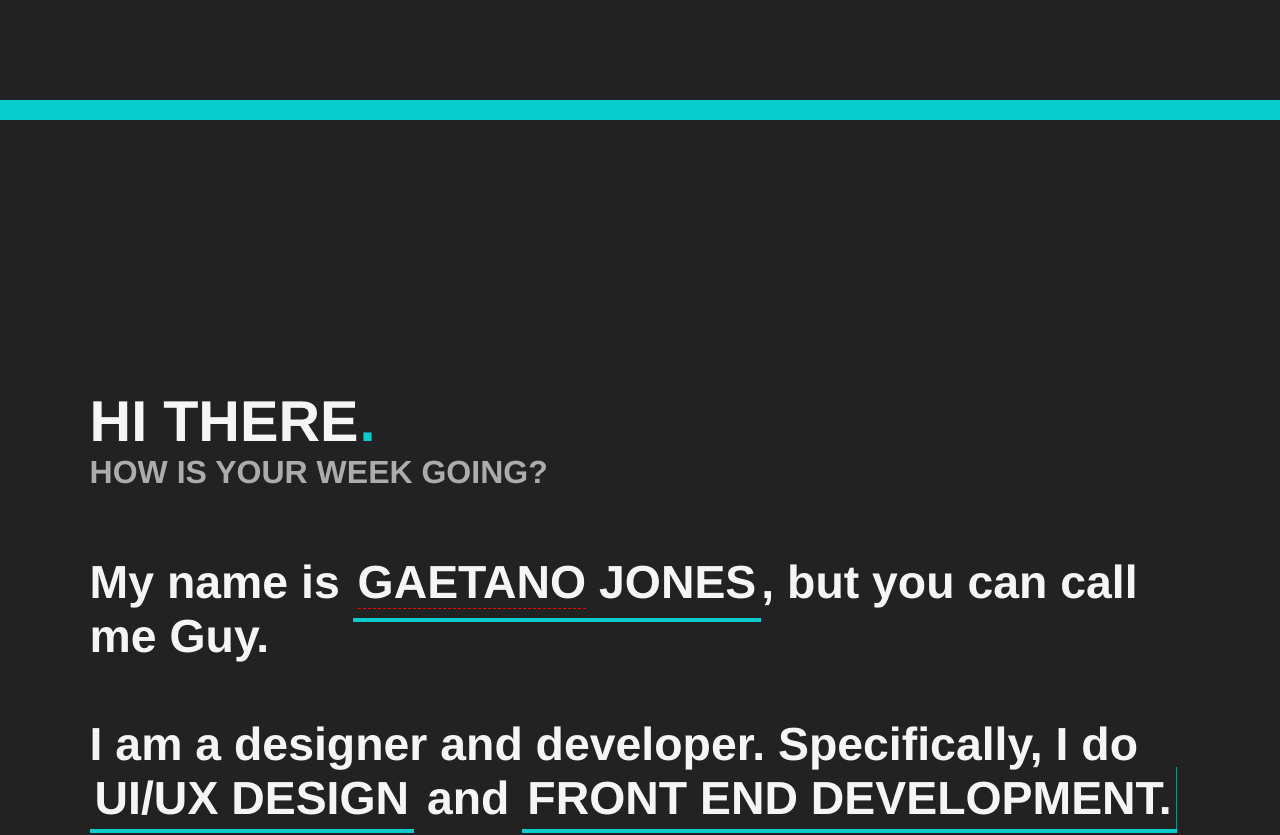
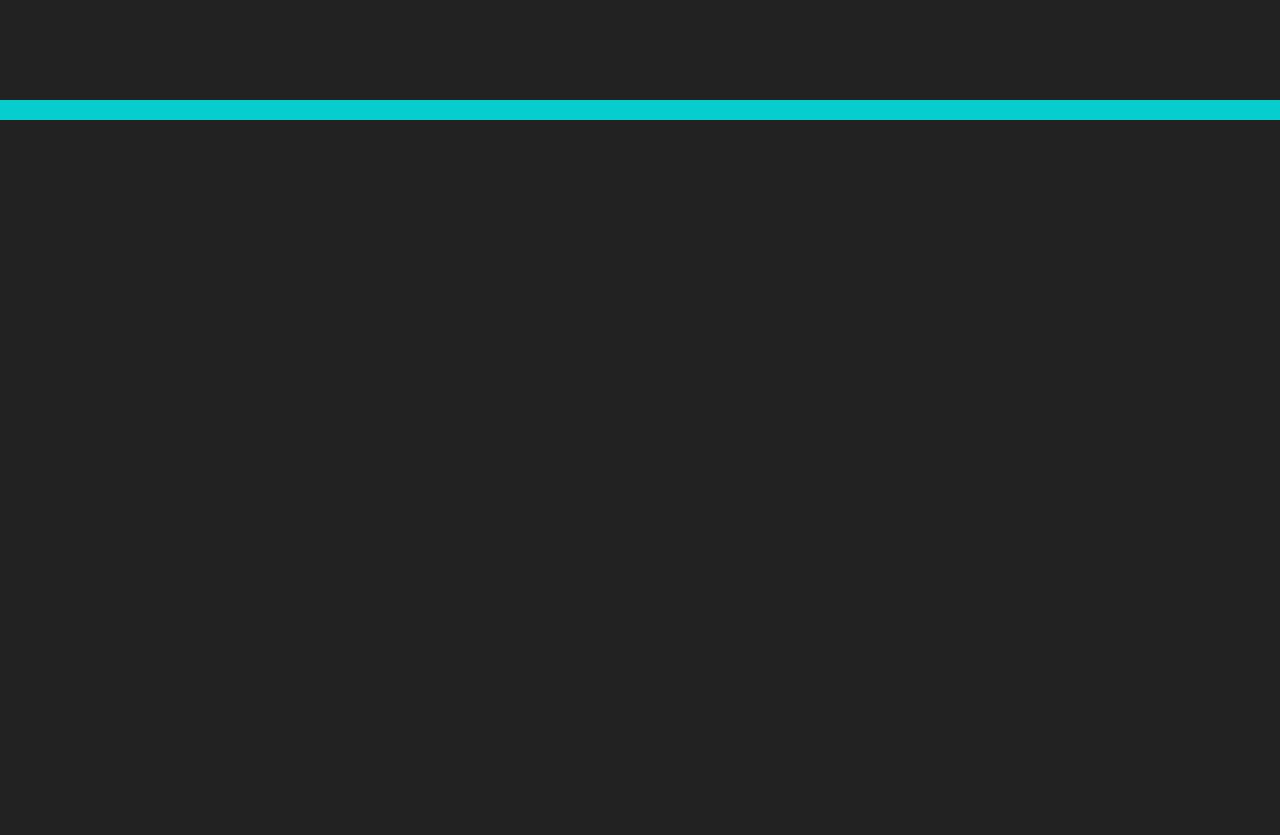
Before and after one commit to gjonesdev/gjones_design, a React (Create React App) app: page / in a window 1280 px wide. Shown: the part 680-1515 px from the top of the page. After the commit the page ends 800 px from the top, so only its background shows below. Built offline with nearby package versions, Linux system fonts and the light colour scheme.

Commit message:
replaced swiper with css scroll snap

```diff
--- a/package.json
+++ b/package.json
@@ -19,7 +19,6 @@
     "react-tiger-transition": "^4.1.2",
     "react-transition-group": "^4.4.1",
     "react-typist": "^2.0.5",
-    "swiper": "^6.5.4",
     "web-vitals": "^0.2.4"
   },
   "scripts": {
--- a/src/App.css
+++ b/src/App.css
@@ -237,10 +237,30 @@ h5 {
 	background-color: #09CCCC;
 }
 
-.switch-wrapper {
-	position: relative;
+.scroller {
+	overflow: scroll;
+	height: 100vh;
+	scroll-snap-type: mandatory;
+	scroll-snap-points-y: repeat(100vh);
+	scroll-snap-type: y mandatory;
+	/* transition: .4s ease-out; */
 }
 
-.switch-wrapper>div {
-	position: absolute;
+.scroller section {
+	height: 100vh;
+	scroll-snap-align: start;
 }
+
+.fade-in-section {
+	opacity: 0;
+	transform: translateY(20vh);
+	visibility: hidden;
+	transition: opacity 0.6s ease-out, transform 1.2s ease-out;
+	will-change: opacity, visibility;
+}
+
+.fade-in-section.is-visible {
+	opacity: 1;
+	transform: none;
+	visibility: visible;
+}
--- a/src/components/About.js
+++ b/src/components/About.js
@@ -1,28 +1,10 @@
 // cSpell:enableCompoundWords
 import React from "react";
 
-import { Swiper, SwiperSlide } from 'swiper/react';
-import SwiperCore, { Mousewheel } from 'swiper/core';
-import 'swiper/swiper-bundle.css';
-
-SwiperCore.use([Mousewheel]);
-
 function About() {
 	return (
-		<Swiper
-			direction={{ vertical: true }}
-			mousewheel={true}
-			// cssMode={true}
-			// mousewheel={{ releaseOnEdges: true }}
-			slidesPerView={1}
-			spaceBetween={250}
-			// height={0}
-			speed={1000}
-			onSlideChange={() => console.log('slide change')}
-			onSwiper={(swiper) => console.log(swiper)}
-		>
-			<SwiperSlide>
-
+		<div class="scroller">
+			<section>
 				<div className="page-title">
 					<h1>About Me<span className="period">.</span></h1><h2>Allow me to reintroduce myself:</h2>
 				</div>
@@ -41,14 +23,14 @@ function About() {
 					<p>Since I have experience with both front end and design, I can fill gaps that you might not have accounted for. Any task you might have, I'm the Guy for it.</p>
 
 				</div>
+			</section>
 
-			</SwiperSlide>
-			<SwiperSlide>
+			<section>
 				<p>But you already knew that. But what you didn't know is I love the retro.</p>
 				<br />
 				<p>Check out  this picture of my keyboard:</p>
-			</SwiperSlide>
-		</Swiper>
+			</section>
+		</div>
 	)
 }
 
--- a/src/components/Home.js
+++ b/src/components/Home.js
@@ -3,37 +3,21 @@ import React from "react";
 import { Link } from "react-router-dom";
 import Asterisk from "./Asterisk";
 import P5Wrapper from "react-p5-wrapper";
-import { Swiper, SwiperSlide } from 'swiper/react';
-import SwiperCore, { Mousewheel } from 'swiper/core';
-import 'swiper/swiper-bundle.css';
-
-SwiperCore.use([Mousewheel]);
 
 function Home() {
 	return (
-		<Swiper
-			direction={{ vertical: true }}
-			mousewheel={true}
-			// cssMode={true}
-			// mousewheel={{ releaseOnEdges: true }}
-			slidesPerView={1}
-			spaceBetween={250}
-			// height={0}
-			speed={1000}
-			onSlideChange={() => console.log('slide change')}
-			onSwiper={(swiper) => console.log(swiper)}
-		>
-
-			<SwiperSlide>
+		<div class="scroller">
+			<section>
 				<div className="asterisk">
 					<h1>Welcome<span className="period">.</span></h1>
 					<h2>I hope you like fun.</h2>
 					<P5Wrapper sketch={Asterisk} />
 				</div>
-				{/* <div id="p5_loading">Loading Asterisk*<br />Please Wait</div> */}
-			</SwiperSlide>
+			</section>
+			{/* <div id="p5_loading">Loading Asterisk*<br />Please Wait</div> */}
 
-			<SwiperSlide>
+
+			<section id="fadein">
 				<div className="page-title">
 					{/* <span className="block"></span> */}
 					<h1>Hi there<span className="period">.</span></h1><h2>How is your week going?</h2>
@@ -45,8 +29,8 @@ function Home() {
 					<br />
 					<p>Sometimes I like to make <Link to="/OtherStuff" className="link">OTHER STUFF</Link> too.</p>
 				</div >
-			</SwiperSlide>
-		</Swiper >
+			</section>
+		</div>
 	)
 }
 
```
Also changed, not shown: src/App.js (+20 -1 lines), 2 other files (tests, documents, lock files or other folders).
